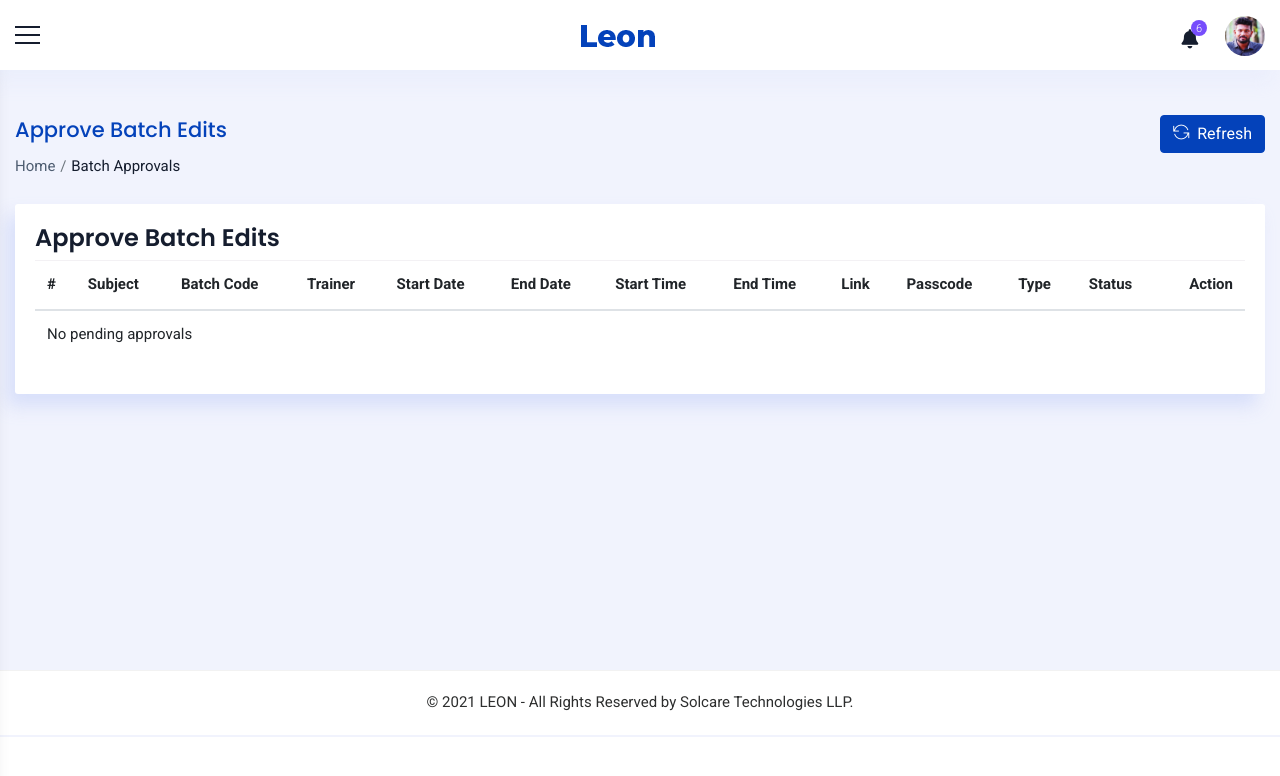
After one commit to AnjithaBose/projectmain, a Django app: page /operations/view/batch/approvals/ in a window 1280 px wide. The commit adds this page. Shown: the top 776 px of the page. Run offline with Django 3.2, Linux system fonts and the light colour scheme; a user stored in the database is signed in; data comes from the database, SQL or seed files in the repository; both versions use the stored data as it was after the commit; some libraries are stand-ins or nearby versions.

Commit message:
batch approval done

```diff
--- a/accounts/functions.py
+++ b/accounts/functions.py
@@ -139,8 +139,10 @@ def BatchStrength(request,id):
     batch.save()
     return(batch)
 
-def CopyBatch(batch):
-    temp = TempBatch(batch=batch,subject=batch.subject,batch_code=batch.batch_code,trainer=batch.trainer,start_date=batch.start_date,end_date=batch.end_date,start_time=batch.start_time,end_time=batch.end_time,link=batch.link,passcode=batch.passcode,type=batch.type,status=batch.status)
+def CopyBatch(request,batch):
+    staff=Staff.objects.get(user=request.user)
+    reporting = Reporting.objects.get(user=staff)
+    temp = TempBatch(batch=batch,subject=batch.subject,batch_code=batch.batch_code,trainer=batch.trainer,start_date=batch.start_date,end_date=batch.end_date,start_time=batch.start_time,end_time=batch.end_time,link=batch.link,passcode=batch.passcode,type=batch.type,to_be_approved_by=reporting.manager)
     temp.save()
     return (temp)
 
--- a/accounts/models.py
+++ b/accounts/models.py
@@ -129,11 +129,9 @@ class Batch(models.Model):
     last_edit_user = models.ForeignKey(Staff,on_delete=models.PROTECT,null=True, blank=True,related_name='edited_by')
     approval = models.CharField(max_length=100,null=True, blank=True,choices=approval_choices ,default='2')
     to_be_approved_by = models.ForeignKey(Staff,on_delete=models.PROTECT,null=True, blank=True,related_name='approved_by')
-
     def __str__(self):
         s = "-"
         return "%s %s %s %s %s %s %s" % (self.batch_code,s, self.trainer,s,self.start_date,s, self.start_time)
-
 
 class TempBatch(models.Model):
     batch = models.ForeignKey(Batch, on_delete=models.PROTECT,null=True, blank=True)
@@ -148,6 +146,7 @@ class TempBatch(models.Model):
     passcode = models.CharField(max_length=250,null=True, blank=True)
     type = models.CharField(max_length=100,choices=(('Weekend', 'Weekend'),('Weekday','Weekday')))
     status = models.CharField(max_length=100,choices=(('2','Yet to Start'),('1','Ongoing'),('3','Completed'),('4','Cancelled')),default='2')
+    to_be_approved_by = models.ForeignKey(Staff,on_delete=models.PROTECT,null=True, blank=True,related_name='temp_approved_by')
 
 class Reporting(models.Model):
     user = models.ForeignKey(Staff,on_delete=models.PROTECT,null=True, blank=True,related_name='staff')
--- /dev/null
+++ b/accounts/templates/Operations/batch_approvals.html
@@ -0,0 +1,224 @@
+{% extends 'common/main.html' %}
+{% load static %}
+{% block content %}
+<!-- header -->
+{% include 'common/header.html' %}
+<!-- header_End -->
+<!-- Content_right -->
+<div class="container_full">
+    {% include 'common/sidebar.html' %}
+    <div class="content_wrapper bg_homebefore inner-wrapper tables-sec">
+        <div class="container-fluid">
+            <!-- Start Breadcrumbbar -->
+
+            <div class="breadcrumbbar">
+                <!-- Start row -->
+                <div class="row">
+                    <div class="col-md-8 col-lg-8">
+                        <h4 class="page-title">Approve Batch Edits</h4>
+                        <div class="breadcrumb-list">
+                            <ol class="breadcrumb">
+                                <li class="breadcrumb-item"><a href="{% url 'home' %}">Home</a></li>
+                                <li class="breadcrumb-item active" aria-current="page">Batch Approvals</li>
+                            </ol>
+                        </div>
+                    </div>
+                    <div class="col-md-4 col-lg-4 mr-0">
+                        <div class="widgetbar">
+                            <button class="btn btn-primary" onclick="window.location.reload()"><i class="ti ti-reload mr-2"></i>Refresh</button>
+                        </div>
+                    </div>
+                </div>
+            </div>
+            <!-- End Breadcrumbbar -->
+
+
+            <!-- state start-->
+            <div class="row">
+                <div class="col-lg-12 col-md-12 col-12">
+                    <div class="card">
+                        <h4 class="m-t-0 header-title">Approve Batch Edits</h4>
+
+
+                        <div class="table-responsive">
+                            <table class="table table-hover">
+                                <thead>
+                                    <tr>
+                                        <th>#</th>
+                                        <th>Subject</th>
+                                        <th>Batch Code</th>
+                                        <th>Trainer</th>
+                                        <th>Start Date</th>
+                                        <th>End Date</th>
+                                        <th>Start Time</th>
+                                        <th>End Time</th>
+                                        <th>Link</th>
+                                        <th>Passcode</th>
+                                        <th>Type</th>
+                                        <th>Status</th>
+                                        <th class="text-right">Action</th>
+                                    </tr>
+                                </thead>
+                                <tbody>
+                                    {% for i in temp %}
+                                    <tr>
+                                        <th scope="row" style="text-align:center">{{forloop.counter}}</th>
+                                        <td>{{i.subject.code}}</td>
+                                        <td>{{i.batch_code}}</td>
+                                        <td>{{i.trainer}}</td>
+                                        <td>{{i.start_date}}</td>
+                                        <td>{{i.end_date}}</td>
+                                        <td>{{i.start_time}}</td>
+                                        <td>{{i.end_time}}</td>
+                                        {% if not i.link %}
+                                        <td>N/A</td>
+                                        <td>N/A</td>
+                                        {% else %}
+                                        <td>{{i.link}}</td>
+                                        <td>{{i.passcode}}</td>
+                                        {% endif %}
+                                        <td>{{i.type}}</td>
+                                        <td>{{i.get_status_display}}</td>
+                                        <td  class="text-right">
+                                            <div class="btn-group mr-2">
+                                                <div class="dropdown">
+                                                  <button class="btn btn-round btn-primary-rgba" type="button" id="CustomdropdownMenuButton4" data-toggle="dropdown" aria-haspopup="true" aria-expanded="false"><i class="fas fa-ellipsis-v"></i></button>
+                                                    <div class="dropdown-menu" aria-labelledby="CustomdropdownMenuButton4">
+                                                        <a class="dropdown-item" href="{% url 'approve_batch' i.id %}"><i class="ti ti-check mr-2"></i>Approve</a>
+                                                        <a class="dropdown-item" href="{% url 'reject_batch' i.id %}"><i class="ti ti-close mr-2"></i>Reject</a>
+                                                    </div>
+                                                </div>
+                                            </div>
+                                        </td>
+                                    </tr>
+                                    <tr class="table-active">
+                                        <th scope="row"><span class="badge badge-pill badge-danger float-right">New</span></th>
+                                        <td>{{i.batch.subject.code}}</td>
+                                        <td>{{i.batch.batch_code}}</td>
+                                        <td>{{i.batch.trainer}}</td>
+                                        <td>{{i.batch.start_date}}</td>
+                                        <td>{{i.batch.end_date}}</td>
+                                        <td>{{i.batch.start_time}}</td>
+                                        <td>{{i.batch.end_time}}</td>
+                                        {% if not i.link %}
+                                        <td>N/A</td>
+                                        <td>N/A</td>
+                                        {% else %}
+                                        <td>{{i.batch.link}}</td>
+                                        <td>{{i.batch.passcode}}</td>
+                                        {% endif %}
+                                        <td>{{i.batch.type}}</td>
+                                        <td>{{i.batch.get_status_display}}</td>
+                                        <td></td>
+                                        {% empty %}
+                                        <td colspan="13" >No pending approvals</td>
+
+                                    </tr>
+
+                                    {% endfor %}
+
+                                </tbody>
+                            </table>
+                        </div>
+                        <div class="text-right">
+                            {% if course.has_previous %}
+                            <a href="{% url 'view_courses' %}?page={{ course.previous_page_number}}"><button class="btn btn-round btn-primary-rgba" ><i class="fas fa-angle-left"></i> Prev</button></a>
+                            {% endif %}
+                            {% if course.has_next %}
+                            <a href="{% url 'view_courses' %}?page={{ course.next_page_number}}"><button class="btn btn-round btn-primary-rgba" ><i class="fas fa-angle-right"></i> Next</button></a>
+                            {% endif %}
+                        </div>
+                    </div>
+                </div>
+
+                <!-- <div class="col-lg-6">
+                    <div class="card">
+                      <h4 class="m-t-0 header-title">Contextual classes</h4>
+                      <p class="text-muted font-14 m-b-20"> Use contextual classes to color table rows or individual cells. </p>
+                      <table class="table">
+                        <thead>
+                          <tr>
+                            <th>#</th>
+                            <th>Column heading</th>
+                            <th>Column heading</th>
+                            <th>Column heading</th>
+                          </tr>
+                        </thead>
+                        <tbody>
+                          <tr class="table-active">
+                            <th scope="row">1</th>
+                            <td>Column content</td>
+                            <td>Column content</td>
+                            <td>Column content</td>
+                          </tr>
+                          <tr>
+                            <th scope="row">2</th>
+                            <td>Column content</td>
+                            <td>Column content</td>
+                            <td>Column content</td>
+                          </tr>
+                          <tr class="table-success">
+                            <th scope="row">3</th>
+                            <td>Column content</td>
+                            <td>Column content</td>
+                            <td>Column content</td>
+                          </tr>
+                          <tr>
+                            <th scope="row">4</th>
+                            <td>Column content</td>
+                            <td>Column content</td>
+                            <td>Column content</td>
+                          </tr>
+                          <tr class="table-info">
+                            <th scope="row">5</th>
+                            <td>Column content</td>
+                            <td>Column content</td>
+                            <td>Column content</td>
+                          </tr>
+                          <tr>
+                            <th scope="row">6</th>
+                            <td>Column content</td>
+                            <td>Column content</td>
+                            <td>Column content</td>
+                          </tr>
+                          <tr class="table-warning">
+                            <th scope="row">7</th>
+                            <td>Column content</td>
+                            <td>Column content</td>
+                            <td>Column content</td>
+                          </tr>
+                          <tr>
+                            <th scope="row">8</th>
+                            <td>Column content</td>
+                            <td>Column content</td>
+                            <td>Column content</td>
+                          </tr>
+                          <tr class="table-danger">
+                            <th scope="row">9</th>
+                            <td>Column content</td>
+                            <td>Column content</td>
+                            <td>Column content</td>
+                          </tr>
+                        </tbody>
+                      </table>
+                    </div>
+                  </div>
+                </div> -->
+
+
+            </div>
+            <!--- End row -->
+
+
+
+
+
+
+            <!-- state end-->
+
+        </div>
+    </div>
+    {% include 'common/footer.html' %}
+</div>
+
+{% endblock %}
--- a/accounts/templates/admin/sidebar.html
+++ b/accounts/templates/admin/sidebar.html
@@ -11,7 +11,7 @@
       <li class="menu_sub"> <a href="#"> <i class="ti ti-flag"></i> <span>Approvals </span> <span
             class="badge badge-pill badge-danger float-right">6</span> </a>
         <ul class="down_menu">
-          <li><a href="alerts.html">Alerts<span
+          <li><a href="{% url 'batch_edit_approvals' %}">Batches<span
             class="badge badge-pill badge-danger float-right">6</span> </a></li>
           <li><a href="badges.html">Badges </a></li>
         </ul>
--- a/accounts/templates/common/main.html
+++ b/accounts/templates/common/main.html
@@ -32,12 +32,12 @@
 @media(min-width: 600px) {
     .left-chat{
 	padding:10px;
-	margin-right: 40%;
+	margin-right: 60%;
 }
 
 .right-chat{
 	padding:10px;
-	margin-left: 40%;
+	margin-left: 60%;
 	text-align: right;
 }
 }
--- a/accounts/views.py
+++ b/accounts/views.py
@@ -178,10 +178,10 @@ class ViewBatches(View):
         x = OperationsCheck(request)
         if x == True:
             staff = Staff.objects.get(user=request.user)
-            wdbatch = Batch.objects.filter(type="Weekday",approval='1')
+            wdbatch = Batch.objects.filter(type="Weekday",approval='1').order_by('status')
             for i in wdbatch:
                 i = BatchStrength(request,i.id)
-            webatch = Batch.objects.filter(type="Weekend",approval='1')
+            webatch = Batch.objects.filter(type="Weekend",approval='1').order_by('status')
             for i in wdbatch:
                 i = BatchStrength(request,i.id)
             page = Pagination(request,wdbatch,5)
@@ -215,12 +215,12 @@ class ViewBatches(View):
         else:
             return redirect('home')
 
-class ApprovalBatch(View):
-    def get(self,request):
-        x = ManagerCheck(request)
-        if x == True:
-            staff = Staff.objects.get(user=request.user)
-            batch = Batch.objects.filter()
+# class ApprovalBatch(View):
+#     def get(self,request):
+#         x = ManagerCheck(request)
+#         if x == True:
+#             staff = Staff.objects.get(user=request.user)
+#             batch = Batch.objects.filter()
 
 
 class ViewBatch(View):
@@ -255,7 +255,6 @@ class EditBatch(View):
         if x == True:
             staff = Staff.objects.get(user=request.user)
             batch = Batch.objects.get(id=id)
-            temp = CopyBatch(batch)
             form = BatchCreateForm(request.POST,instance=batch)
             if form.is_valid():
                 f = form.save(commit=False)
@@ -263,10 +262,10 @@ class EditBatch(View):
                 f.last_edit_user = staff
                 if staff.stype == '4' or staff.stype== '5':
                     f.approval = '1'
-                    temp.delete()
                     f.to_be_approved_by = staff
                     msg = "Batch edits have been updated"
                 else:
+                    temp = CopyBatch(request,batch)
                     f.approval = '2'
                     r = Reporting.objects.get(user=staff)
                     f.to_be_approved_by = r.manager
@@ -281,6 +280,65 @@ class EditBatch(View):
                 return render(request,'messages/operations/batches.html',context)
         else:
             return redirect('home')
+
+
+class ViewBatchEditApprovals(View):
+    def get(self, request):
+        x = ManagerCheck(request)
+        if x == True:
+            staff = Staff.objects.get(user=request.user)
+            temp = TempBatch.objects.filter(to_be_approved_by=staff)
+            context={'staff':staff,'temp':temp}
+            return render(request,'operations/batch_approvals.html',context)
+        else:
+            return redirect('home')
+
+class ApproveBatch(View):
+    def get(self, request,id):
+        x = ManagerCheck(request)
+        if x == True:
+            staff = Staff.objects.get(user=request.user)
+            temp = TempBatch.objects.get(id=id,to_be_approved_by= staff)
+            batch = temp.batch
+            batch.approval = '1'
+            batch.save()
+            temp.delete()
+            context={'staff':staff}
+            return redirect('batch_edit_approvals')
+        else:
+            return redirect('home')
+
+class RejectBatch(View):
+    def get(self, request,id):
+        x = ManagerCheck(request)
+        if x == True:
+            staff = Staff.objects.get(user=request.user)
+            temp = TempBatch.objects.get(id=id,to_be_approved_by= staff)
+            batch = temp.batch
+            batch.subject = temp.subject
+            batch.batch_code = temp.batch_code
+            batch.trainer = temp.trainer
+            batch.start_date = temp.start_date
+            batch.end_date = temp.end_date
+            batch.start_time = temp.start_time
+            batch.end_time = temp.end_time
+            batch.link = temp.link
+            batch.passcode = temp.passcode
+            batch.type = temp.type
+            batch.status = temp.status
+            batch.approval = '1'
+            batch.save()
+            temp.delete()
+            context={'staff':staff}
+            return redirect('batch_edit_approvals')
+        else:
+            return redirect('home')
+
+
+
+
+
+
 
 
 class ViewMails(View):
--- a/crm/urls.py
+++ b/crm/urls.py
@@ -49,6 +49,9 @@ urlpatterns = [
     path('operations/scd/add/<id>/',AddSCD.as_view(),name='add_scd'),
     path('operations/scd/delete/<id>/',DeleteSCD.as_view(),name='delete_scd'),
     path('operations/view/student/<id>/',ViewStudent.as_view(),name='view_student'),
+    path('operations/view/batch/approvals/',ViewBatchEditApprovals.as_view(),name='batch_edit_approvals'),
+    path('operations/batch/approve/<id>/',ApproveBatch.as_view(),name='approve_batch'),
+    path('operations/batch/reject/<id>/',RejectBatch.as_view(),name='reject_batch'),
 
     path('sales/leads/',Leads.as_view(),name='view_leads'),
     path('sales/closure/',ViewClosure.as_view(),name='view_closure'),
```
Also changed, not shown: accounts/migrations/0046_tempbatch_to_be_approved_by.py (added), db.sqlite3.
